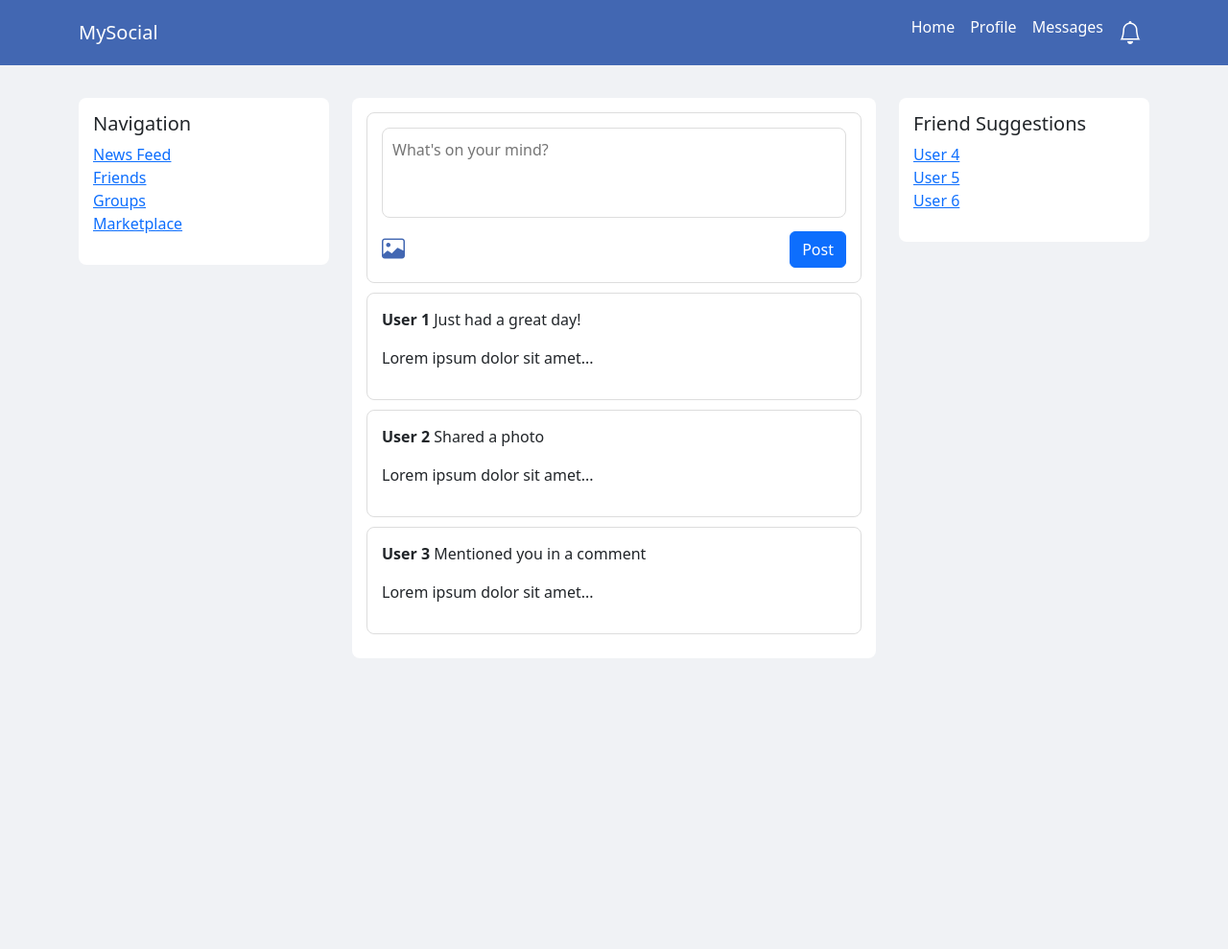
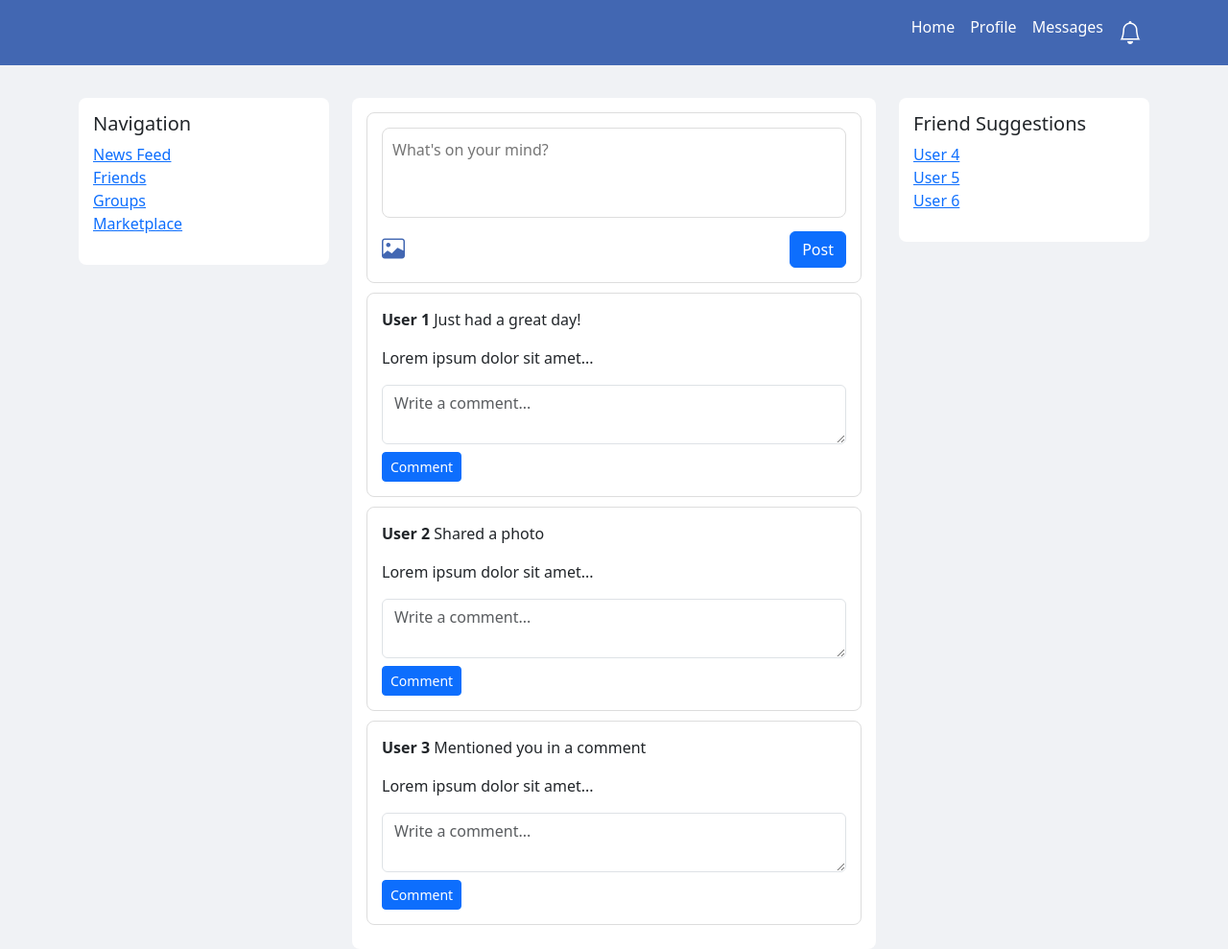
Before and after one commit to finddingnemo0104/sns-fake-face, a Flask app: page /home in a window 1280 px wide. Shown: the whole page at 96% size. Before the commit the page ends 686 px from the top, so only its background shows below. Run offline with Flask 3, Linux system fonts and the light colour scheme.

Commit message:
Thêm file thư viện.

```diff
--- a/app/Models/user.py
+++ b/app/Models/user.py
@@ -35,7 +35,7 @@
         dob=datetime.now(),
         biography="",
         phone="0123456789",
-        email="thuytrang@gmail.com",
+        email="thuytrangD@gmail.com",
         created_at=datetime.now(),
         updated_at=datetime.now(),)
 
--- a/app/templates/home.html
+++ b/app/templates/home.html
@@ -3,7 +3,7 @@
 <head>
     <meta charset="UTF-8">
     <meta name="viewport" content="width=device-width, initial-scale=1.0">
-    <title>Facebook-like Homepage</title>
+    <title>FakeFace</title>
     <!-- Bootstrap CSS -->
     <link href="https://cdn.jsdelivr.net/npm/bootstrap@5.3.0/dist/css/bootstrap.min.css" rel="stylesheet">
     <style>
@@ -91,7 +91,9 @@
     <!-- Navbar -->
     <nav class="navbar navbar-expand-lg navbar-dark">
         <div class="container">
-            <a class="navbar-brand" href="#">MySocial</a>
+            <a class="navbar-brand" href="#">
+
+            </a>
             <button class="navbar-toggler" type="button" data-bs-toggle="collapse" data-bs-target="#navbarNav">
                 <span class="navbar-toggler-icon"></span>
             </button>
@@ -167,14 +169,29 @@
                     <div class="post" id="post1">
                         <p><strong>User 1</strong> Just had a great day!</p>
                         <p>Lorem ipsum dolor sit amet...</p>
+                        <!-- Comment Section -->
+                        <div class="comment-section mt-3">
+                            <textarea class="form-control mb-2" rows="2" placeholder="Write a comment..."></textarea>
+                            <button class="btn btn-primary btn-sm">Comment</button>
+                        </div>
                     </div>
                     <div class="post" id="post2">
                         <p><strong>User 2</strong> Shared a photo</p>
                         <p>Lorem ipsum dolor sit amet...</p>
+                        <!-- Comment Section -->
+                        <div class="comment-section mt-3">
+                            <textarea class="form-control mb-2" rows="2" placeholder="Write a comment..."></textarea>
+                            <button class="btn btn-primary btn-sm">Comment</button>
+                        </div>
                     </div>
                     <div class="post" id="post3">
                         <p><strong>User 3</strong> Mentioned you in a comment</p>
                         <p>Lorem ipsum dolor sit amet...</p>
+                        <!-- Comment Section -->
+                        <div class="comment-section mt-3">
+                            <textarea class="form-control mb-2" rows="2" placeholder="Write a comment..."></textarea>
+                            <button class="btn btn-primary btn-sm">Comment</button>
+                        </div>
                     </div>
                 </div>
             </div>
--- /dev/null
+++ b/requirements.txt
@@ -0,0 +1,2 @@
+SQLAlchemy~=2.0.36
+Flask~=3.0.3
```
